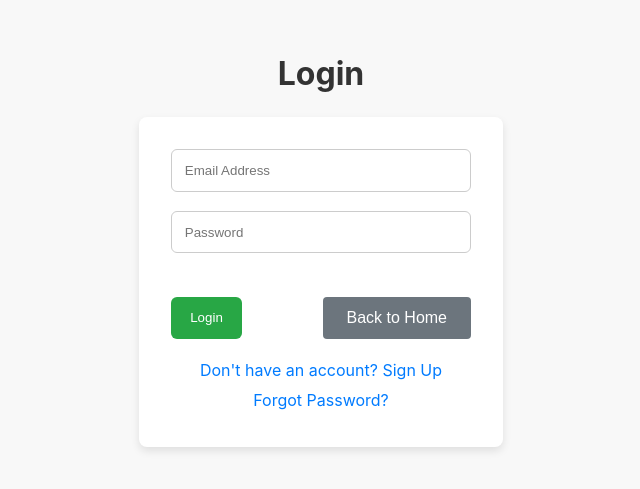
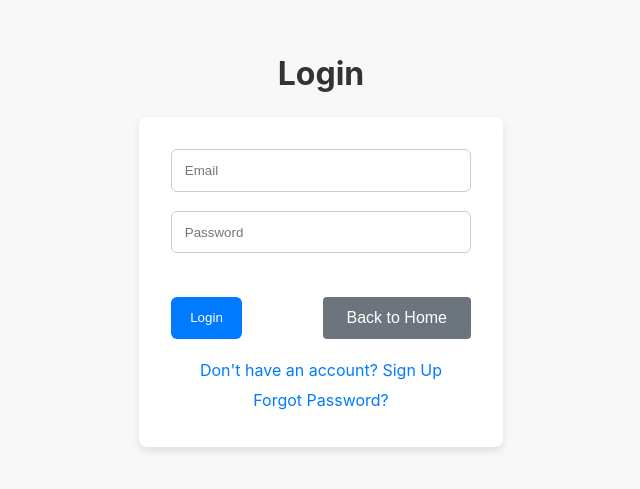
Before and after one commit to GuideNet/GuideNet, a React (Create React App) app in the folder client/: page /login in a window 1280 px wide. Shown: the part 163-652 px from the top of the page, without its empty margins (319-959 px from the left). Built offline with nearby package versions, Linux system fonts and the light colour scheme; no server answers.

Commit message:
login layout change

```diff
--- a/client/src/components/Login.css
+++ b/client/src/components/Login.css
@@ -51,7 +51,7 @@
 }
 
 .submit-button {
-  background-color: #28a745;
+  background-color: #007bff;
   color: white;
 }
 
@@ -61,7 +61,7 @@
 }
 
 .submit-button:hover {
-  background-color: #218838;
+  background-color: #0056b3;
 }
 
 .home-button:hover {
--- a/client/src/components/Login.js
+++ b/client/src/components/Login.js
@@ -51,7 +51,7 @@ const Login = () => {
           <input
             type="email"
             id="email"
-            placeholder="Email Address"
+            placeholder="Email"
             name="email"
             value={email}
             onChange={onChange}
```
